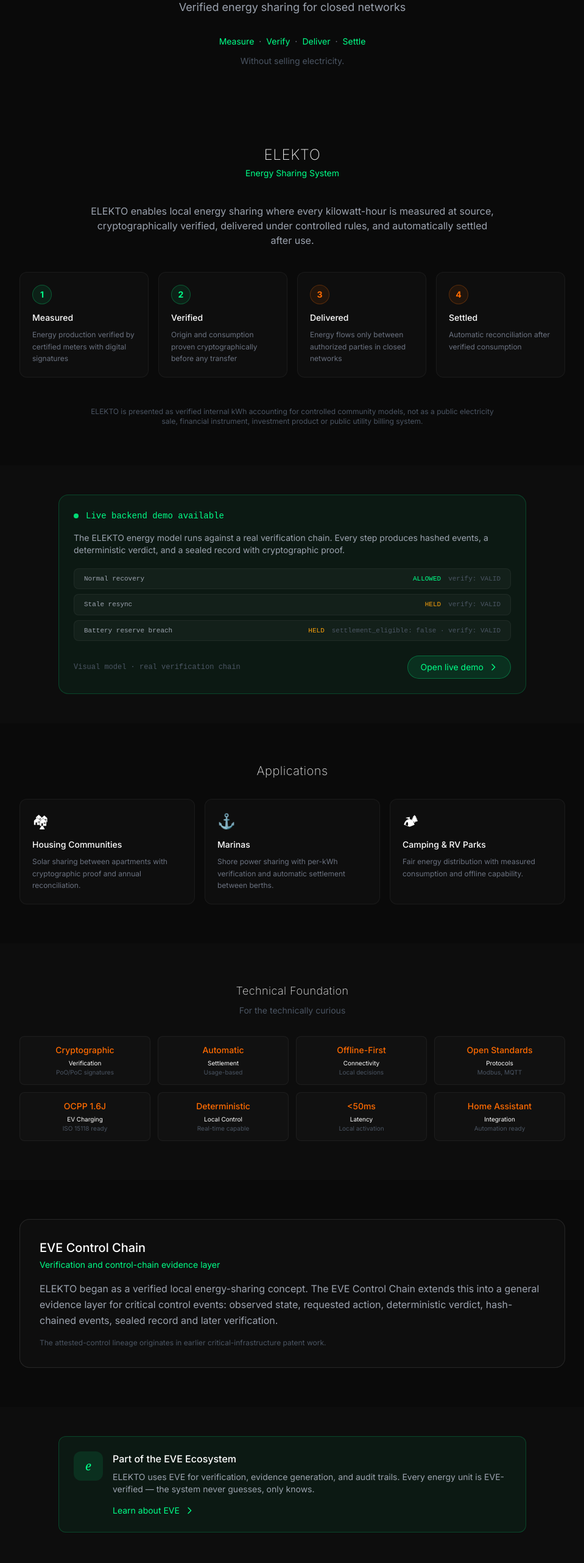
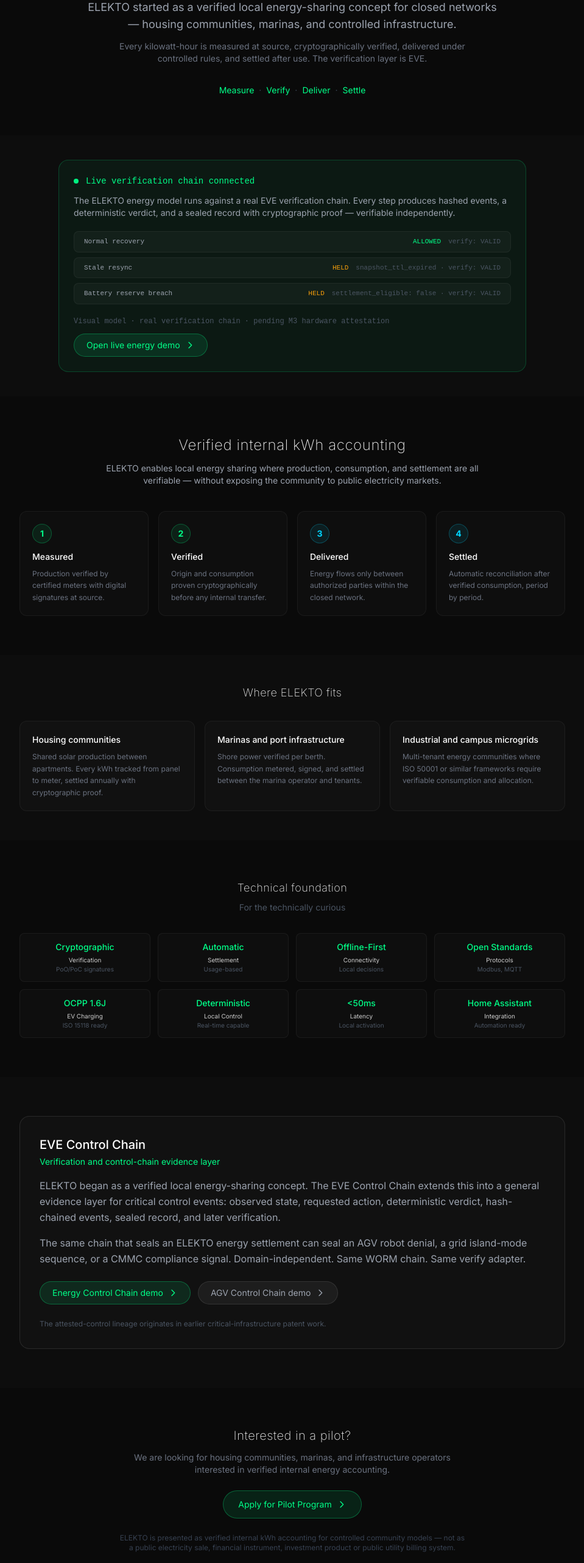
Before and after one commit to elekto-energy/eveverified, a Next.js app: page /elekto in a window 1280 px wide. Shown: the part 234-2797 px from the top of the page at 61% size, without its empty margins (160-1119 px from the left). Built offline with nearby package versions, Linux system fonts and the light colour scheme.

Commit message:
refactor(elekto): full page rewrite — coherent structure, no Camping, both Control Chain demos, boundary at bottom

```diff
--- a/app/elekto/page.tsx
+++ b/app/elekto/page.tsx
@@ -3,8 +3,9 @@
 import Footer from '@/components/Footer'
 
 export const metadata: Metadata = {
-  title: 'ELEKTO Ecosystem | Verified Energy Sharing',
-  description: 'Verified energy sharing for closed networks. Measure, verify, deliver, settle — without selling electricity. Patent protected technology.',
+  title: 'ELEKTO · Verified Energy Sharing',
+  description:
+    'ELEKTO is a verified local energy-sharing concept for closed networks. Internal kWh accounting, cryptographic proof, and EVE Control Chain integration.',
 }
 
 export default function ElektoPage() {
@@ -12,118 +13,53 @@
     <main className="min-h-screen bg-eve-dark">
       <Navigation />
 
-      {/* Hero - Very Clean */}
+      {/* Hero */}
       <section className="pt-32 pb-16 px-6 max-w-4xl mx-auto text-center">
-        <span className="text-xs text-gray-500 tracking-[0.3em] uppercase">
-          Cyber-Physical Layer
+        <span className="text-xs text-gray-500 tracking-[0.3em] uppercase font-mono">
+          Verified Energy Sharing
         </span>
         <h1 className="text-4xl md:text-5xl font-extralight tracking-wide mt-4 text-white/90">
-          ELEKTO Ecosystem
+          ELEKTO
         </h1>
-        <p className="text-gray-400 mt-4 text-lg">
-          Verified energy sharing for closed networks
+        <p className="text-gray-400 mt-4 text-lg max-w-2xl mx-auto">
+          ELEKTO started as a verified local energy-sharing concept for closed networks —
+          housing communities, marinas, and controlled infrastructure.
         </p>
-
-        <div className="flex justify-center gap-2 mt-8 text-sm text-gray-500">
-          <span className="text-eve-green">Measure</span>
-          <span>·</span>
-          <span className="text-eve-green">Verify</span>
-          <span>·</span>
-          <span className="text-eve-green">Deliver</span>
-          <span>·</span>
-          <span className="text-eve-green">Settle</span>
-        </div>
-
-        <p className="text-gray-600 mt-3 text-sm">
-          Without selling electricity.
+        <p className="text-gray-500 mt-3 text-sm max-w-xl mx-auto">
+          Every kilowatt-hour is measured at source, cryptographically verified, delivered
+          under controlled rules, and settled after use. The verification layer is EVE.
         </p>
-      </section>
-
-      {/* ELEKTO Section - Energy Focus */}
-      <section className="py-16 px-6">
-        <div className="max-w-4xl mx-auto">
-          <div className="text-center mb-10">
-            <h2 className="text-2xl font-extralight tracking-wide text-white/90">
-              ELEKTO
-            </h2>
-            <p className="text-eve-green text-sm mt-1">
-              Energy Sharing System
-            </p>
-          </div>
-
-          <p className="text-gray-400 text-center max-w-2xl mx-auto mb-10">
-            ELEKTO enables local energy sharing where every kilowatt-hour is measured at source,
-            cryptographically verified, delivered under controlled rules, and automatically settled after use.
-          </p>
-
-          {/* Four Pillars */}
-          <div className="grid md:grid-cols-4 gap-4 mb-12">
-            {[
-              {
-                step: '1',
-                title: 'Measured',
-                desc: 'Energy production verified by certified meters with digital signatures',
-                color: '#00ff88'
-              },
-              {
-                step: '2',
-                title: 'Verified',
-                desc: 'Origin and consumption proven cryptographically before any transfer',
-                color: '#00ff88'
-              },
-              {
-                step: '3',
-                title: 'Delivered',
-                desc: 'Energy flows only between authorized parties in closed networks',
-                color: '#ff6b00'
-              },
-              {
-                step: '4',
-                title: 'Settled',
-                desc: 'Automatic reconciliation after verified consumption',
-                color: '#ff6b00'
-              },
-            ].map((item, i) => (
-              <div key={i} className="p-5 rounded-xl bg-white/[0.02] border border-white/5">
-                <div
-                  className="w-8 h-8 rounded-full flex items-center justify-center text-sm font-bold mb-3"
-                  style={{ backgroundColor: `${item.color}15`, color: item.color, border: `1px solid ${item.color}40` }}
-                >
-                  {item.step}
-                </div>
-                <h3 className="text-white font-medium text-sm mb-2">{item.title}</h3>
-                <p className="text-gray-500 text-xs leading-relaxed">{item.desc}</p>
-              </div>
-            ))}
-          </div>
-
-
-          {/* Boundary — neutral, small */}
-          <p className="text-gray-600 text-xs text-center mt-6 max-w-2xl mx-auto">
-            ELEKTO is presented as verified internal kWh accounting for controlled community models, not as a public electricity sale, financial instrument, investment product or public utility billing system.
-          </p>
+        <div className="flex justify-center gap-2 mt-8 text-sm">
+          {['Measure', 'Verify', 'Deliver', 'Settle'].map((s, i, a) => (
+            <span key={s} className="flex items-center gap-2">
+              <span className="text-eve-green">{s}</span>
+              {i < a.length - 1 && <span className="text-gray-700">·</span>}
+            </span>
+          ))}
         </div>
       </section>
 
-      {/* Live demo panel — replaces BRFViz */}
-      <section className="py-12 px-6 bg-white/[0.01]">
+      {/* Live demo — high up */}
+      <section className="py-10 px-6 bg-white/[0.01]">
         <div className="max-w-3xl mx-auto">
           <div className="p-6 rounded-2xl border border-eve-green/20 bg-eve-green/5">
-            <div className="flex items-center gap-3 mb-4">
+            <div className="flex items-center gap-3 mb-3">
               <div className="w-2 h-2 rounded-full bg-eve-green animate-pulse" />
-              <span className="text-eve-green text-sm font-mono">Live backend demo available</span>
+              <span className="text-eve-green text-sm font-mono">Live verification chain connected</span>
             </div>
             <p className="text-gray-400 text-sm mb-5">
-              The ELEKTO energy model runs against a real verification chain. Every step produces
-              hashed events, a deterministic verdict, and a sealed record with cryptographic proof.
+              The ELEKTO energy model runs against a real EVE verification chain. Every step
+              produces hashed events, a deterministic verdict, and a sealed record with
+              cryptographic proof — verifiable independently.
             </p>
-            <div className="space-y-2 mb-6">
+            <div className="space-y-2 mb-5">
               {[
-                { label: 'Normal recovery', verdict: 'ALLOWED', extra: 'verify: VALID' },
-                { label: 'Stale resync', verdict: 'HELD', extra: 'verify: VALID' },
-                { label: 'Battery reserve breach', verdict: 'HELD', extra: 'settlement_eligible: false · verify: VALID' },
+                { label: 'Normal recovery',       verdict: 'ALLOWED', extra: 'verify: VALID' },
+                { label: 'Stale resync',          verdict: 'HELD',    extra: 'snapshot_ttl_expired · verify: VALID' },
+                { label: 'Battery reserve breach',verdict: 'HELD',    extra: 'settlement_eligible: false · verify: VALID' },
               ].map((row) => (
-                <div key={row.label} className="flex items-center justify-between px-4 py-2 rounded-lg bg-white/[0.03] border border-white/5 text-[11px] font-mono">
+                <div key={row.label}
+                  className="flex items-center justify-between px-4 py-2 rounded-lg bg-white/[0.03] border border-white/5 text-[11px] font-mono">
                   <span className="text-gray-400">{row.label}</span>
                   <span className="flex items-center gap-3">
                     <span style={{ color: row.verdict === 'ALLOWED' ? '#00ff88' : '#f59e0b' }}>{row.verdict}</span>
@@ -132,13 +68,11 @@
                 </div>
               ))}
             </div>
-            <div className="flex items-center justify-between">
-              <span className="text-gray-600 text-xs font-mono">Visual model · real verification chain</span>
-              <a
-                href="/control-chain/energy"
-                className="inline-flex items-center gap-2 px-5 py-2 rounded-full bg-eve-green/10 border border-eve-green/30 text-eve-green hover:bg-eve-green/20 transition-all text-sm"
-              >
-                Open live demo
+            <div className="flex items-center justify-between flex-wrap gap-3">
+              <span className="text-gray-600 text-xs font-mono">Visual model · real verification chain · pending M3 hardware attestation</span>
+              <a href="/control-chain/energy"
+                className="inline-flex items-center gap-2 px-5 py-2 rounded-full bg-eve-green/10 border border-eve-green/30 text-eve-green hover:bg-eve-green/20 transition-all text-sm">
+                Open live energy demo
                 <svg className="w-4 h-4" fill="none" viewBox="0 0 24 24" stroke="currentColor">
                   <path strokeLinecap="round" strokeLinejoin="round" strokeWidth={2} d="M9 5l7 7-7 7" />
                 </svg>
@@ -148,71 +82,89 @@
         </div>
       </section>
 
-      {/* Applications */}
+      {/* What ELEKTO does */}
       <section className="py-16 px-6">
         <div className="max-w-4xl mx-auto">
-          <h2 className="text-xl font-extralight tracking-wide mb-8 text-center text-white/90">
-            Applications
+          <h2 className="text-2xl font-extralight tracking-wide text-white/90 text-center mb-3">
+            Verified internal kWh accounting
           </h2>
+          <p className="text-gray-400 text-center max-w-2xl mx-auto mb-10 text-sm">
+            ELEKTO enables local energy sharing where production, consumption, and settlement
+            are all verifiable — without exposing the community to public electricity markets.
+          </p>
 
-          <div className="grid md:grid-cols-3 gap-4">
+          <div className="grid md:grid-cols-4 gap-4">
             {[
-              {
-                icon: '🏘',
-                title: 'Housing Communities',
-                desc: 'Solar sharing between apartments with cryptographic proof and annual reconciliation.'
-              },
-              {
-                icon: '⚓',
-                title: 'Marinas',
-                desc: 'Shore power sharing with per-kWh verification and automatic settlement between berths.'
-              },
-              {
-                icon: '🏕',
-                title: 'Camping & RV Parks',
-                desc: 'Fair energy distribution with measured consumption and offline capability.'
-              },
-            ].map((useCase, i) => (
-              <div
-                key={i}
-                className="p-5 rounded-xl bg-white/[0.02] border border-white/5 hover:border-eve-green/30 transition-colors"
-              >
-                <div className="text-2xl mb-3">{useCase.icon}</div>
-                <h3 className="text-white font-medium mb-2 text-sm">{useCase.title}</h3>
-                <p className="text-gray-500 text-xs leading-relaxed">{useCase.desc}</p>
+              { step: '1', title: 'Measured',  desc: 'Production verified by certified meters with digital signatures at source.',  color: '#00ff88' },
+              { step: '2', title: 'Verified',  desc: 'Origin and consumption proven cryptographically before any internal transfer.', color: '#00ff88' },
+              { step: '3', title: 'Delivered', desc: 'Energy flows only between authorized parties within the closed network.',        color: '#00d4ff' },
+              { step: '4', title: 'Settled',   desc: 'Automatic reconciliation after verified consumption, period by period.',        color: '#00d4ff' },
+            ].map((item) => (
+              <div key={item.step} className="p-5 rounded-xl bg-white/[0.02] border border-white/5">
+                <div className="w-8 h-8 rounded-full flex items-center justify-center text-sm font-bold mb-3"
+                  style={{ backgroundColor: `${item.color}15`, color: item.color, border: `1px solid ${item.color}40` }}>
+                  {item.step}
+                </div>
+                <h3 className="text-white font-medium text-sm mb-2">{item.title}</h3>
+                <p className="text-gray-500 text-xs leading-relaxed">{item.desc}</p>
               </div>
             ))}
           </div>
         </div>
       </section>
 
-      {/* Technical Foundation - For the technically curious */}
-      <section className="py-16 px-6 bg-white/[0.01]">
+      {/* Where it fits */}
+      <section className="py-12 px-6 bg-white/[0.01]">
         <div className="max-w-4xl mx-auto">
-          <h2 className="text-lg font-extralight tracking-wide mb-2 text-center text-white/90">
-            Technical Foundation
+          <h2 className="text-lg font-extralight tracking-wide text-white/90 text-center mb-8">
+            Where ELEKTO fits
           </h2>
-          <p className="text-gray-600 text-sm text-center mb-8">
-            For the technically curious
-          </p>
+          <div className="grid md:grid-cols-3 gap-4">
+            {[
+              {
+                title: 'Housing communities',
+                desc: 'Shared solar production between apartments. Every kWh tracked from panel to meter, settled annually with cryptographic proof.',
+              },
+              {
+                title: 'Marinas and port infrastructure',
+                desc: 'Shore power verified per berth. Consumption metered, signed, and settled between the marina operator and tenants.',
+              },
+              {
+                title: 'Industrial and campus microgrids',
+                desc: 'Multi-tenant energy communities where ISO 50001 or similar frameworks require verifiable consumption and allocation.',
+              },
+            ].map((item) => (
+              <div key={item.title}
+                className="p-5 rounded-xl bg-white/[0.02] border border-white/5 hover:border-eve-green/20 transition-colors">
+                <h3 className="text-white font-medium text-sm mb-2">{item.title}</h3>
+                <p className="text-gray-500 text-xs leading-relaxed">{item.desc}</p>
+              </div>
+            ))}
+          </div>
+        </div>
+      </section>
 
+      {/* Technical foundation */}
+      <section className="py-16 px-6">
+        <div className="max-w-4xl mx-auto">
+          <h2 className="text-lg font-extralight tracking-wide text-white/90 text-center mb-2">
+            Technical foundation
+          </h2>
+          <p className="text-gray-600 text-sm text-center mb-8">For the technically curious</p>
           <div className="grid grid-cols-2 md:grid-cols-4 gap-3">
             {[
-              { label: 'Verification', value: 'Cryptographic', desc: 'PoO/PoC signatures' },
-              { label: 'Settlement', value: 'Automatic', desc: 'Usage-based' },
-              { label: 'Connectivity', value: 'Offline-First', desc: 'Local decisions' },
-              { label: 'Protocols', value: 'Open Standards', desc: 'Modbus, MQTT' },
-              { label: 'EV Charging', value: 'OCPP 1.6J', desc: 'ISO 15118 ready' },
+              { label: 'Verification',  value: 'Cryptographic', desc: 'PoO/PoC signatures' },
+              { label: 'Settlement',    value: 'Automatic',     desc: 'Usage-based' },
+              { label: 'Connectivity',  value: 'Offline-First', desc: 'Local decisions' },
+              { label: 'Protocols',     value: 'Open Standards',desc: 'Modbus, MQTT' },
+              { label: 'EV Charging',   value: 'OCPP 1.6J',     desc: 'ISO 15118 ready' },
               { label: 'Local Control', value: 'Deterministic', desc: 'Real-time capable' },
-              { label: 'Latency', value: '<50ms', desc: 'Local activation' },
-              { label: 'Integration', value: 'Home Assistant', desc: 'Automation ready' },
-            ].map((item, i) => (
-              <div
-                key={i}
-                className="p-3 rounded-lg bg-white/[0.02] border border-white/5 text-center"
-              >
-                <div className="text-eve-orange text-sm font-medium">{item.value}</div>
-                <div className="text-white text-[10px] mt-1">{item.label}</div>
+              { label: 'Latency',       value: '<50ms',         desc: 'Local activation' },
+              { label: 'Integration',   value: 'Home Assistant',desc: 'Automation ready' },
+            ].map((item) => (
+              <div key={item.label} className="p-3 rounded-lg bg-white/[0.02] border border-white/5 text-center">
+                <div className="text-eve-green text-sm font-medium">{item.value}</div>
+                <div className="text-white/80 text-[10px] mt-1">{item.label}</div>
                 <div className="text-gray-600 text-[10px]">{item.desc}</div>
               </div>
             ))}
@@ -221,104 +173,65 @@
       </section>
 
       {/* EVE Control Chain */}
-      <section className="py-16 px-6">
+      <section className="py-16 px-6 bg-white/[0.01]">
         <div className="max-w-4xl mx-auto">
           <div className="p-8 rounded-2xl bg-white/[0.02] border border-white/10">
-            <div className="mb-4">
-              <h2 className="text-xl font-medium text-white">EVE Control Chain</h2>
-              <p className="text-eve-green text-sm mt-1">Verification and control-chain evidence layer</p>
-            </div>
+            <h2 className="text-xl font-medium text-white mb-1">EVE Control Chain</h2>
+            <p className="text-eve-green text-sm mb-4">Verification and control-chain evidence layer</p>
             <p className="text-gray-400 leading-relaxed mb-4">
               ELEKTO began as a verified local energy-sharing concept. The EVE Control Chain extends
               this into a general evidence layer for critical control events: observed state, requested
-              action, deterministic verdict, hash-chained events, sealed record and later verification.
+              action, deterministic verdict, hash-chained events, sealed record, and later verification.
             </p>
-            <p className="text-gray-600 text-xs">
+            <p className="text-gray-400 leading-relaxed mb-6">
+              The same chain that seals an ELEKTO energy settlement can seal an AGV robot denial,
+              a grid island-mode sequence, or a CMMC compliance signal. Domain-independent. Same
+              WORM chain. Same verify adapter.
+            </p>
+            <div className="flex flex-wrap gap-3">
+              <a href="/control-chain/energy"
+                className="inline-flex items-center gap-2 px-5 py-2 rounded-full bg-eve-green/10 border border-eve-green/30 text-eve-green hover:bg-eve-green/20 transition-all text-sm">
+                Energy Control Chain demo
+                <svg className="w-4 h-4" fill="none" viewBox="0 0 24 24" stroke="currentColor">
+                  <path strokeLinecap="round" strokeLinejoin="round" strokeWidth={2} d="M9 5l7 7-7 7" />
+                </svg>
+              </a>
+              <a href="/control-chain/agv"
+                className="inline-flex items-center gap-2 px-5 py-2 rounded-full bg-white/5 border border-white/10 text-gray-400 hover:border-eve-green/30 hover:text-eve-green transition-all text-sm">
+                AGV Control Chain demo
+                <svg className="w-4 h-4" fill="none" viewBox="0 0 24 24" stroke="currentColor">
+                  <path strokeLinecap="round" strokeLinejoin="round" strokeWidth={2} d="M9 5l7 7-7 7" />
+                </svg>
+              </a>
+            </div>
+            <p className="text-gray-600 text-xs mt-6">
               The attested-control lineage originates in earlier critical-infrastructure patent work.
             </p>
           </div>
         </div>
       </section>
 
-      {/* EVE Connection */}
-      <section className="py-12 px-6 bg-white/[0.01]">
-        <div className="max-w-3xl mx-auto">
-          <div className="p-6 rounded-xl bg-eve-green/5 border border-eve-green/20">
-            <div className="flex items-start gap-4">
-              <div
-                className="w-12 h-12 rounded-xl bg-eve-green/10 flex items-center justify-center text-eve-green text-xl flex-shrink-0"
-                style={{ fontFamily: 'Georgia, serif', fontStyle: 'italic' }}
-              >
-                e
-              </div>
-              <div>
-                <h3 className="text-white font-medium mb-2">Part of the EVE Ecosystem</h3>
-                <p className="text-gray-400 text-sm mb-3">
-                  ELEKTO uses EVE for verification, evidence generation, and audit trails.
-                  Every energy unit is EVE-verified — the system never guesses, only knows.
-                </p>
-                <a
-                  href="/eve"
-                  className="inline-flex items-center gap-2 text-eve-green text-sm hover:underline"
-                >
-                  Learn about EVE
-                  <svg className="w-4 h-4" fill="none" viewBox="0 0 24 24" stroke="currentColor">
-                    <path strokeLinecap="round" strokeLinejoin="round" strokeWidth={2} d="M9 5l7 7-7 7" />
-                  </svg>
-                </a>
-              </div>
-            </div>
-          </div>
-        </div>
-      </section>
-
-      {/* From verified sharing to verified control — Control Chain CTA */}
-      <section className="py-12 px-6 bg-white/[0.01]">
-        <div className="max-w-3xl mx-auto">
-          <div className="p-6 rounded-xl bg-white/[0.02] border border-white/10 text-center">
-            <h2 className="text-lg font-extralight tracking-wide text-white/90 mb-3">
-              From verified sharing to verified control
-            </h2>
-            <p className="text-gray-500 text-sm max-w-xl mx-auto mb-5">
-              ELEKTO shows verified energy sharing in normal operation. EVE Verified Control Chain
-              shows what happens during a critical event: grid outage, island mode, critical-load
-              protection, verified resync and sealed proof.
-            </p>
-            <a
-              href="/control-chain/energy"
-              className="inline-flex items-center gap-2 px-6 py-3 rounded-full bg-white/5 border border-white/15 text-white/80 hover:border-eve-green/40 hover:text-eve-green transition-all text-sm"
-            >
-              Open island-mode control demo
-              <svg className="w-4 h-4" fill="none" viewBox="0 0 24 24" stroke="currentColor">
-                <path strokeLinecap="round" strokeLinejoin="round" strokeWidth={2} d="M9 5l7 7-7 7" />
-              </svg>
-            </a>
-          </div>
-        </div>
-      </section>
-
-      {/* CTA - Clean */}
+      {/* Pilot CTA */}
       <section className="py-16 px-6 text-center">
         <div className="max-w-xl mx-auto">
-          <p className="text-gray-500 text-sm mb-6">
-            Patent protected technology
-          </p>
-          <h2 className="text-xl font-extralight tracking-wide mb-4 text-white/90">
+          <h2 className="text-xl font-extralight tracking-wide mb-3 text-white/90">
             Interested in a pilot?
           </h2>
           <p className="text-gray-500 text-sm mb-6">
-            We're looking for housing communities, marinas, and infrastructure operators
-            interested in verified energy sharing.
+            We are looking for housing communities, marinas, and infrastructure operators
+            interested in verified internal energy accounting.
           </p>
-          <a
-            href="/pilot?category=energy_infrastructure"
-            className="inline-flex items-center gap-2 px-6 py-3 rounded-full bg-eve-green/10 border border-eve-green/30 text-eve-green hover:bg-eve-green/20 transition-all text-sm"
-          >
+          <a href="/pilot?category=energy_infrastructure"
+            className="inline-flex items-center gap-2 px-6 py-3 rounded-full bg-eve-green/10 border border-eve-green/30 text-eve-green hover:bg-eve-green/20 transition-all text-sm">
             Apply for Pilot Program
             <svg className="w-4 h-4" fill="none" viewBox="0 0 24 24" stroke="currentColor">
               <path strokeLinecap="round" strokeLinejoin="round" strokeWidth={2} d="M9 5l7 7-7 7" />
             </svg>
           </a>
+          <p className="text-gray-700 text-xs mt-6">
+            ELEKTO is presented as verified internal kWh accounting for controlled community models —
+            not as a public electricity sale, financial instrument, investment product or public utility billing system.
+          </p>
         </div>
       </section>
 
```
